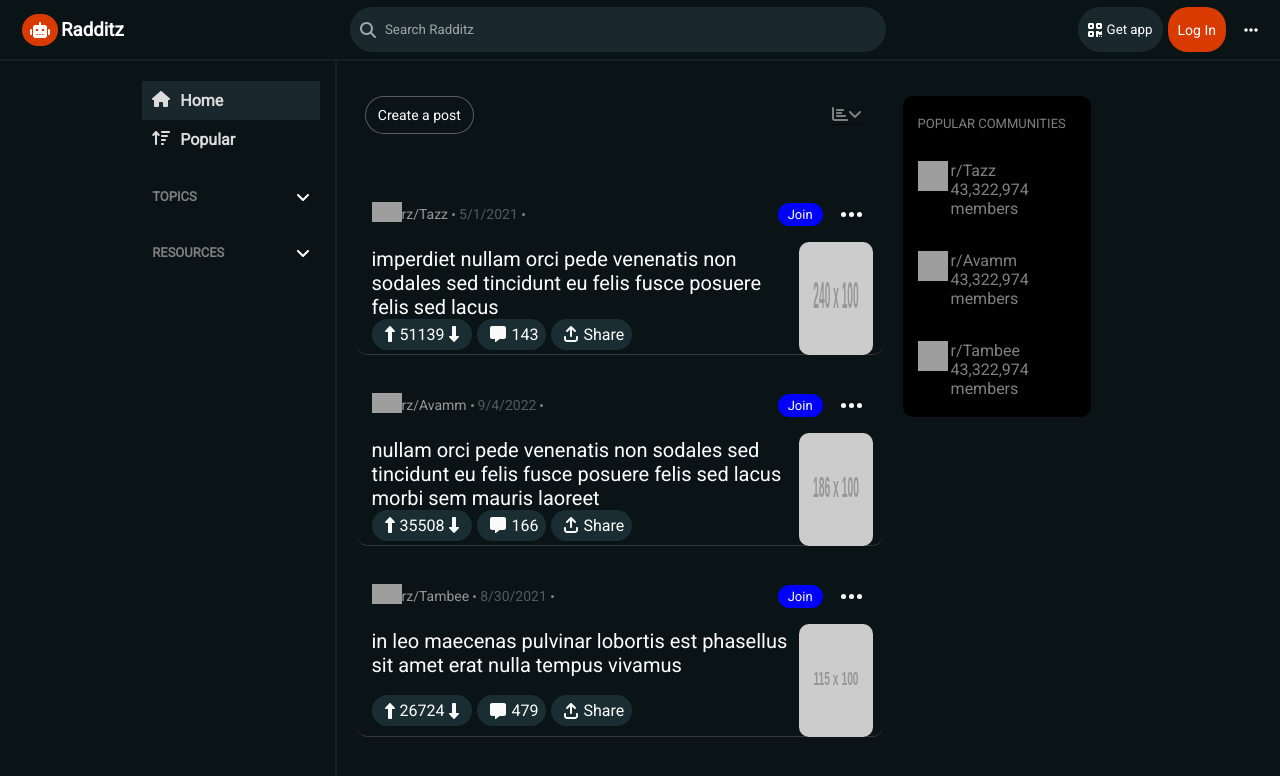
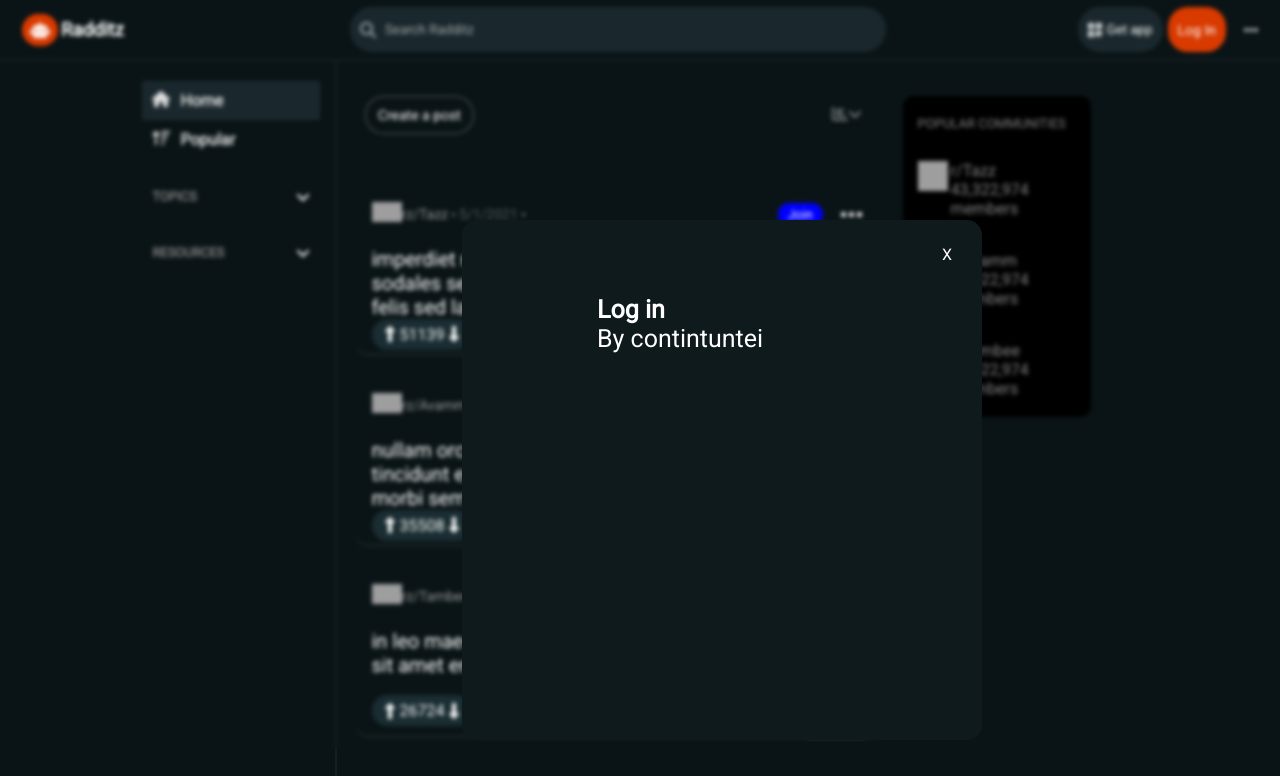
Before and after one commit to imjord/sample_reddit_clone, a React (Create React App) app in the folder client/: page / in a window 1280 px wide. Both pictures are taken after a click on the button "Log In". Shown: the top 776 px of the page. Built offline with nearby package versions, Linux system fonts and the light colour scheme; grey boxes are pictures that could not be loaded.

Commit message:
login modal

```diff
--- a/client/src/App.js
+++ b/client/src/App.js
@@ -4,16 +4,24 @@ import { Routes, Route } from "react-router-dom";
 import Home from "./pages/Home";
 import Navbar from "./components/Navbar/Navbar";
 import mockData from "./MOCK_DATA.json";
+import LoginModal from "./components/LoginModal/LoginModal";
 function App() {
   const [data, setData] = useState([]);
+  const [loginModal, setLoginModal] = useState(false);
+
+  const toggleLoginModal = () => {
+    setLoginModal(!loginModal);
+  };
 
   useEffect(() => {
     setData(mockData);
     console.log(data);
   }, []);
+
   return (
     <div className="app">
-      <Navbar />
+      <Navbar toggleLoginModal={toggleLoginModal} />
+      {loginModal && <LoginModal toggleLoginModal={toggleLoginModal} />}
       <Routes>
         <Route path="/" element={<Home data={data} />} />
       </Routes>
--- a/client/src/components/CardView/CardView.jsx
+++ b/client/src/components/CardView/CardView.jsx
@@ -17,7 +17,7 @@ const CardView = ({ data }) => {
     <div>
       {data.map((cards) => {
         return (
-          <div className="card-view">
+          <div className="card-view" key={cards.sub}>
             <div className="card-view-header">
               <div className="card-view-header-left">
                 <img className="sub-avatar" src={`${cards.sub_avatar}`} />
--- a/client/src/components/ClassicView/ClassicView.jsx
+++ b/client/src/components/ClassicView/ClassicView.jsx
@@ -17,7 +17,7 @@ const ClassicView = (props) => {
     <div>
       {data.map((cards) => {
         return (
-          <div className="card">
+          <div className="card" key={cards.sub}>
             <div className="card-header">
               <div className="card-header-left">
                 <img className="sub-avatar" src={`${cards.sub_avatar}`} />
--- /dev/null
+++ b/client/src/components/LoginModal/LoginModal.css
@@ -0,0 +1,58 @@
+.modal-blur {
+  position: absolute;
+  height: 100%;
+  top: 0;
+  right: 0;
+  margin-top: -50px;
+  margin-left: -50px;
+  width: 100%;
+  z-index: 9999;
+  backdrop-filter: blur(2px);
+}
+
+.modal-blur:hover {
+}
+
+.modal-x {
+  display: flex;
+  justify-content: flex-end;
+  padding: 10px;
+}
+
+.modal-x p {
+  width: 30px;
+  height: 30px;
+  padding-top: 5px;
+  text-align: center;
+  border-radius: 50%;
+}
+.modal-x p:hover {
+  background-color: gray;
+  cursor: pointer;
+}
+
+.modal-header {
+  display: flex;
+  width: 50%;
+  padding: 10px;
+  font-size: 25px;
+  margin: 0 auto;
+  justify-content: flex-end;
+  align-items: flex-start;
+  flex-direction: column;
+}
+.login-modal {
+  display: flex;
+  flex-direction: column;
+  position: absolute;
+  top: 40%;
+  border-radius: 15px;
+  left: 40%;
+  margin-top: -50px;
+  margin-left: -50px;
+  width: 500px;
+  padding: 10px;
+  height: 500px;
+  background-color: #0f1a1c;
+  color: white;
+}
--- /dev/null
+++ b/client/src/components/LoginModal/LoginModal.jsx
@@ -0,0 +1,41 @@
+import { FontAwesomeIcon } from "@fortawesome/react-fontawesome";
+import {
+  faQrcode,
+  faEllipsis,
+  faRobot,
+  faMagnifyingGlass,
+} from "@fortawesome/free-solid-svg-icons";
+import "./LoginModal.css";
+import React from "react";
+
+const LoginModal = (props) => {
+  const { toggleLoginModal } = props;
+  const handleModalClick = (e) => {
+    e.stopPropagation(); // Prevent the click event from propagating to the parent div
+  };
+
+  return (
+    <div className="modal-blur" onClick={toggleLoginModal}>
+      <div className="login-modal" onClick={handleModalClick}>
+        <div className="modal-x">
+          {" "}
+          <p onClick={toggleLoginModal}>X</p>
+        </div>
+        <div className="modal-header">
+          <h4>Log in</h4>
+          <p>By contintuntei </p>
+        </div>
+
+        <div></div>
+
+        <div></div>
+
+        <div></div>
+
+        <div></div>
+      </div>
+    </div>
+  );
+};
+
+export default LoginModal;
--- a/client/src/components/MainContent/MainContent.jsx
+++ b/client/src/components/MainContent/MainContent.jsx
@@ -71,7 +71,7 @@ const MainContent = (props) => {
                   </p>
                 </span>
               ) : (
-                <span class="tooltiptext">Change post view</span>
+                <span className="tooltiptext">Change post view</span>
               )}
               <FontAwesomeIcon id="main-header-icon-two" icon={faAngleDown} />
             </div>
--- a/client/src/components/Navbar/Navbar.css
+++ b/client/src/components/Navbar/Navbar.css
@@ -71,6 +71,11 @@ nav {
   padding: 5px 10px;
   background-color: #1a282d;
 }
+
+.nav-buttons div:nth-child(1):hover {
+  cursor: pointer;
+  filter: brightness(1.3);
+}
 .nav-buttons div:nth-child(1) button {
   outline: none;
   border: none;
@@ -91,6 +96,11 @@ nav {
   padding: 10px;
   background-color: #d93a00;
 }
+
+.nav-buttons div:nth-child(2):hover {
+  cursor: pointer;
+  filter: brightness(1.3);
+}
 .nav-buttons div:nth-child(2) button {
   font-size: 14px;
   outline: none;
--- a/client/src/components/Navbar/Navbar.jsx
+++ b/client/src/components/Navbar/Navbar.jsx
@@ -8,7 +8,8 @@ import {
   faMagnifyingGlass,
 } from "@fortawesome/free-solid-svg-icons";
 
-const Navbar = () => {
+const Navbar = (props) => {
+  const { toggleLoginModal } = props;
   const [searchIcon, setSearchIcon] = useState(false);
 
   const handleFocus = () => {
@@ -44,7 +45,7 @@ const Navbar = () => {
             <FontAwesomeIcon id="getap" icon={faQrcode} />
             <button>Get app</button>
           </div>
-          <div>
+          <div onClick={toggleLoginModal}>
             <button>Log In</button>
           </div>
           <div>
--- a/client/src/components/Popular/Popular.jsx
+++ b/client/src/components/Popular/Popular.jsx
@@ -10,7 +10,7 @@ const Popular = (props) => {
         </div>
         {data.map((data) => {
           return (
-            <div className="popular-list">
+            <div className="popular-list" key={data.sub}>
               <ul>
                 <li>
                   <div>
```
